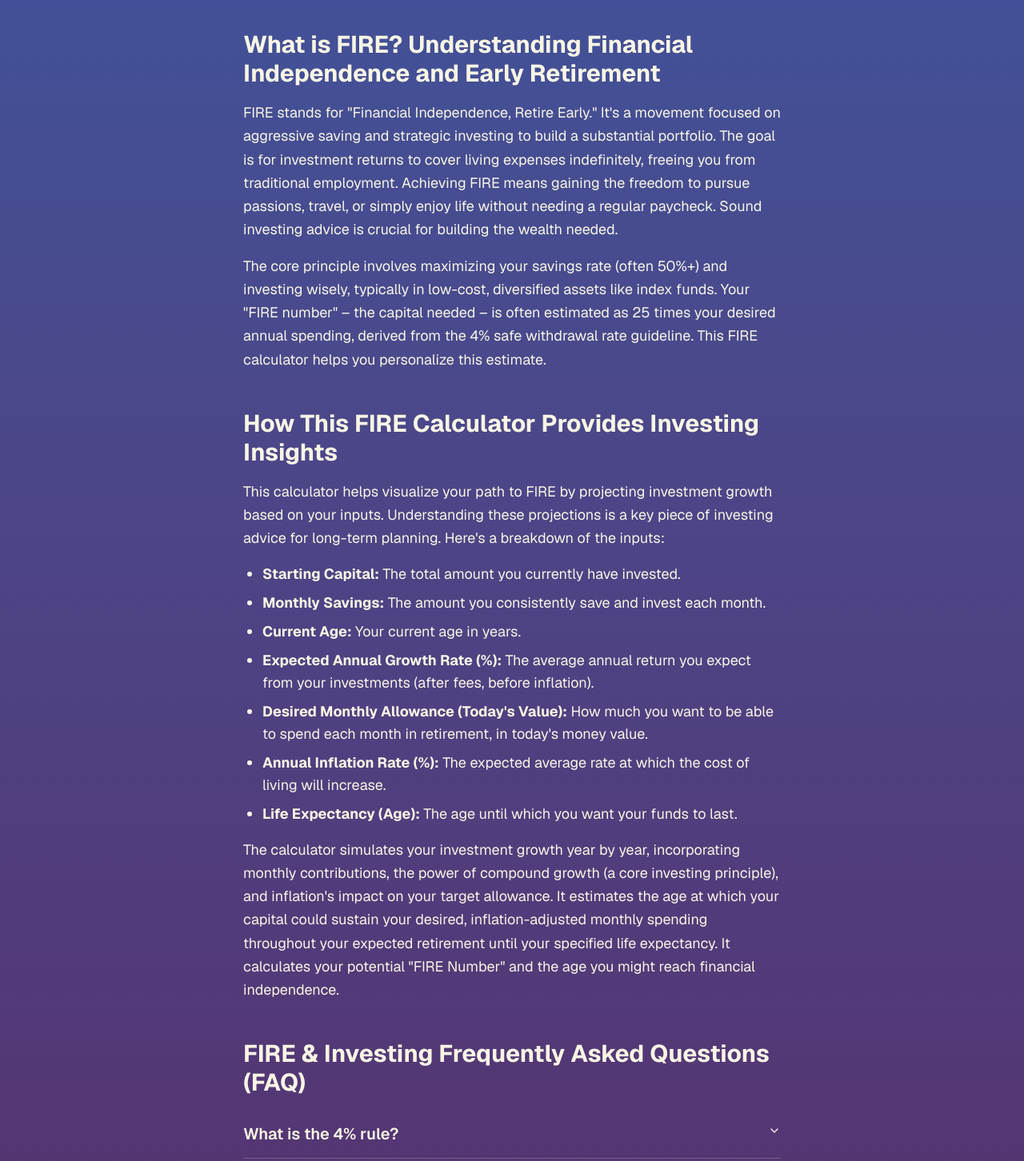
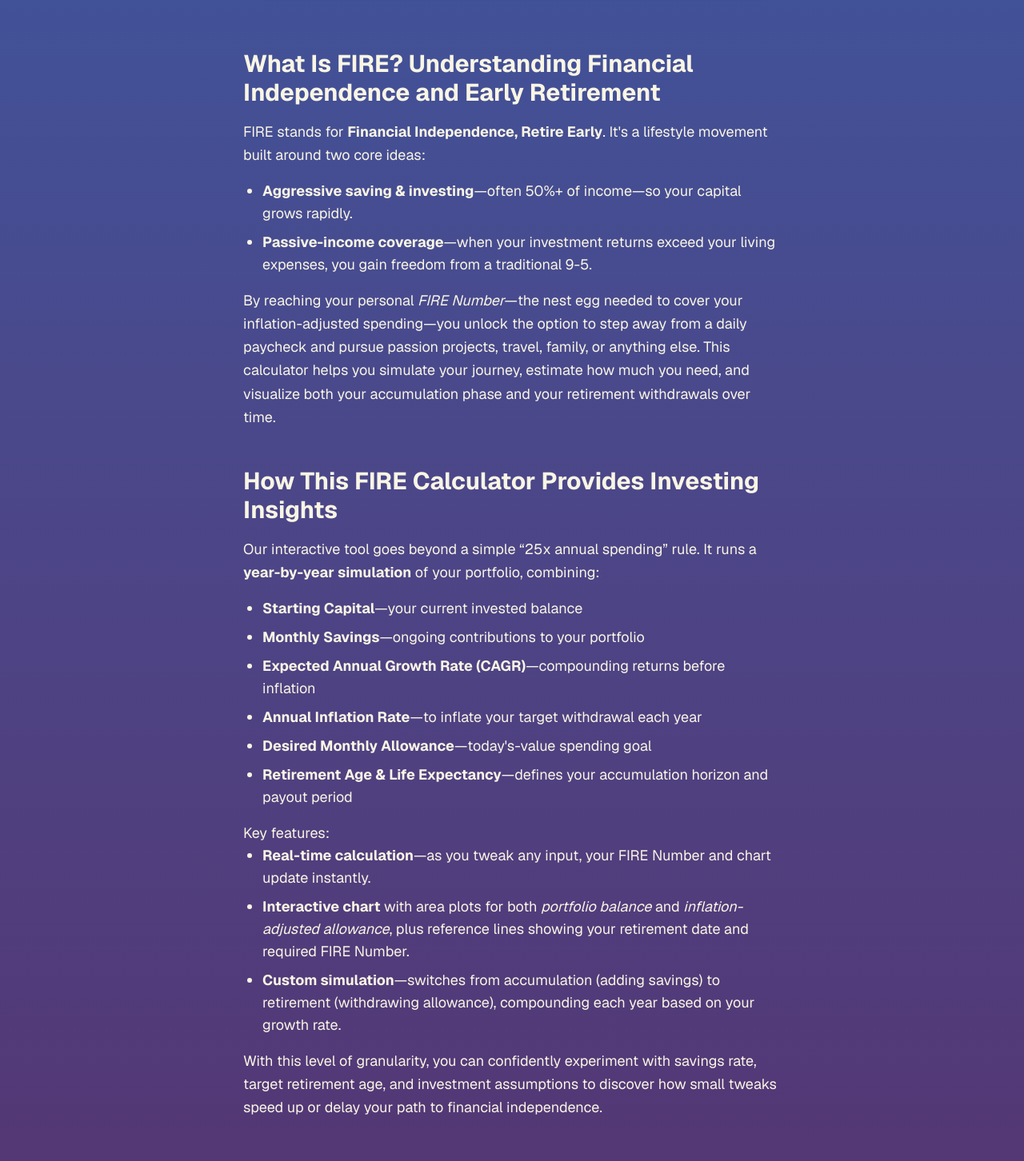
Before and after one commit to thefeli73/fire, a Next.js app: page / in a window 1280 px wide. Shown: the part 744-2196 px from the top of the page at 80% size. Built offline with nearby package versions, Linux system fonts and the light colour scheme.

Commit message:
update SEO texts

```diff
--- a/src/app/page.tsx
+++ b/src/app/page.tsx
@@ -10,9 +10,9 @@ import Footer from "./components/footer";
 
 export default function HomePage() {
   return (
-    <main className="text-primary-foreground to-destructive from-secondary flex min-h-screen flex-col items-center bg-gradient-to-b p-4">
+    <main className="text-primary-foreground to-destructive from-secondary flex min-h-screen flex-col items-center bg-gradient-to-b p-2">
       <div className="mx-auto flex flex-col items-center justify-center gap-4 text-center">
-        <div className="flex flex-row flex-wrap items-center justify-center gap-4 align-middle">
+        <div className="mt-8 flex flex-row flex-wrap items-center justify-center gap-4 align-middle">
           <Image
             src="/investingfire_logo_no-bg.svg"
             alt="InvestingFIRE Logo"
@@ -35,26 +35,32 @@ export default function HomePage() {
       <div className="mx-auto max-w-2xl py-12 text-left">
         <section className="mb-12">
           <h2 className="mb-4 text-3xl font-bold">
-            What is FIRE? Understanding Financial Independence and Early
+            What Is FIRE? Understanding Financial Independence and Early
             Retirement
           </h2>
           <p className="mb-4 text-lg leading-relaxed">
-            FIRE stands for &quot;Financial Independence, Retire Early.&quot;
-            It&apos;s a movement focused on aggressive saving and strategic
-            investing to build a substantial portfolio. The goal is for
-            investment returns to cover living expenses indefinitely, freeing
-            you from traditional employment. Achieving FIRE means gaining the
-            freedom to pursue passions, travel, or simply enjoy life without
-            needing a regular paycheck. Sound investing advice is crucial for
-            building the wealth needed.
+            FIRE stands for{" "}
+            <strong>Financial Independence, Retire Early</strong>. It&apos;s a
+            lifestyle movement built around two core ideas:
           </p>
+          <ul className="mb-4 ml-6 list-disc space-y-2 text-lg">
+            <li>
+              <strong>Aggressive saving & investing</strong>—often 50%+ of
+              income—so your capital grows rapidly.
+            </li>
+            <li>
+              <strong>Passive-income coverage</strong>—when your investment
+              returns exceed your living expenses, you gain freedom from a
+              traditional 9-5.
+            </li>
+          </ul>
           <p className="text-lg leading-relaxed">
-            The core principle involves maximizing your savings rate (often
-            50%+) and investing wisely, typically in low-cost, diversified
-            assets like index funds. Your &quot;FIRE number&quot; – the capital
-            needed – is often estimated as 25 times your desired annual
-            spending, derived from the 4% safe withdrawal rate guideline. This
-            FIRE calculator helps you personalize this estimate.
+            By reaching your personal <em>FIRE Number</em>—the nest egg needed
+            to cover your inflation-adjusted spending—you unlock the option to
+            step away from a daily paycheck and pursue passion projects, travel,
+            family, or anything else. This calculator helps you simulate your
+            journey, estimate how much you need, and visualize both your
+            accumulation phase and your retirement withdrawals over time.
           </p>
         </section>
 
@@ -63,51 +69,58 @@ export default function HomePage() {
             How This FIRE Calculator Provides Investing Insights
           </h2>
           <p className="mb-4 text-lg leading-relaxed">
-            This calculator helps visualize your path to FIRE by projecting
-            investment growth based on your inputs. Understanding these
-            projections is a key piece of investing advice for long-term
-            planning. Here&apos;s a breakdown of the inputs:
+            Our interactive tool goes beyond a simple “25x annual spending”
+            rule. It runs a <strong>year-by-year simulation</strong> of your
+            portfolio, combining:
           </p>
           <ul className="mb-4 ml-6 list-disc space-y-2 text-lg">
             <li>
-              <strong>Starting Capital:</strong> The total amount you currently
-              have invested.
+              <strong>Starting Capital</strong>—your current invested balance
             </li>
             <li>
-              <strong>Monthly Savings:</strong> The amount you consistently save
-              and invest each month.
+              <strong>Monthly Savings</strong>—ongoing contributions to your
+              portfolio
             </li>
             <li>
-              <strong>Current Age:</strong> Your current age in years.
+              <strong>Expected Annual Growth Rate (CAGR)</strong>—compounding
+              returns before inflation
             </li>
             <li>
-              <strong>Expected Annual Growth Rate (%):</strong> The average
-              annual return you expect from your investments (after fees, before
-              inflation).
+              <strong>Annual Inflation Rate</strong>—to inflate your target
+              withdrawal each year
             </li>
             <li>
-              <strong>Desired Monthly Allowance (Today&apos;s Value):</strong>{" "}
-              How much you want to be able to spend each month in retirement, in
-              today&apos;s money value.
+              <strong>Desired Monthly Allowance</strong>—today&apos;s-value
+              spending goal
             </li>
             <li>
-              <strong>Annual Inflation Rate (%):</strong> The expected average
-              rate at which the cost of living will increase.
+              <strong>Retirement Age & Life Expectancy</strong>—defines your
+              accumulation horizon and payout period
+            </li>
+          </ul>
+          <p className="text-lg leading-relaxed">Key features:</p>
+          <ul className="mb-4 ml-6 list-disc space-y-2 text-lg">
+            <li>
+              <strong>Real-time calculation</strong>—as you tweak any input,
+              your FIRE Number and chart update instantly.
             </li>
             <li>
-              <strong>Life Expectancy (Age):</strong> The age until which you
-              want your funds to last.
+              <strong>Interactive chart</strong> with area plots for both{" "}
+              <em>portfolio balance</em> and{" "}
+              <em>inflation-adjusted allowance</em>, plus reference lines
+              showing your retirement date and required FIRE Number.
+            </li>
+            <li>
+              <strong>Custom simulation</strong>—switches from accumulation
+              (adding savings) to retirement (withdrawing allowance),
+              compounding each year based on your growth rate.
             </li>
           </ul>
           <p className="text-lg leading-relaxed">
-            The calculator simulates your investment growth year by year,
-            incorporating monthly contributions, the power of compound growth (a
-            core investing principle), and inflation&apos;s impact on your
-            target allowance. It estimates the age at which your capital could
-            sustain your desired, inflation-adjusted monthly spending throughout
-            your expected retirement until your specified life expectancy. It
-            calculates your potential &quot;FIRE Number&quot; and the age you
-            might reach financial independence.
+            With this level of granularity, you can confidently experiment with
+            savings rate, target retirement age, and investment assumptions to
+            discover how small tweaks speed up or delay your path to financial
+            independence.
           </p>
         </section>
 
@@ -118,86 +131,106 @@ export default function HomePage() {
           <Accordion type="single" collapsible className="w-full">
             <AccordionItem value="item-1">
               <AccordionTrigger className="text-xl font-semibold">
-                What is the 4% rule?
+                What methodology does this calculator use?
               </AccordionTrigger>
               <AccordionContent className="text-lg leading-relaxed">
-                The 4% rule is a guideline suggesting that you can safely
-                withdraw 4% of your investment portfolio&apos;s value in your
-                first year of retirement, and then adjust that amount for
-                inflation each subsequent year, with a high probability of your
-                money lasting for at least 30 years. This calculator uses a more
-                dynamic simulation based on your life expectancy but is related
-                to this concept.
+                We run a multi-year projection in two phases:
+                <ol className="ml-6 list-decimal space-y-1">
+                  <li>
+                    <strong>Accumulation:</strong> Your balance grows by CAGR
+                    and you add monthly savings.
+                  </li>
+                  <li>
+                    <strong>Retirement:</strong> The balance continues
+                    compounding, but you withdraw an inflation-adjusted monthly
+                    allowance.
+                  </li>
+                </ol>
+                The result: a precise estimate of the capital you&apos;ll have
+                at retirement (your “FIRE Number”) and how long it will last
+                until your chosen life expectancy.
               </AccordionContent>
             </AccordionItem>
 
             <AccordionItem value="item-2">
               <AccordionTrigger className="text-xl font-semibold">
-                Is the Expected Growth Rate realistic? Finding the right
-                investing advice often starts here.
+                Why isn&apos;t this just the 4% rule?
               </AccordionTrigger>
               <AccordionContent className="text-lg leading-relaxed">
-                Historically, diversified stock market investments have returned
-                around 7-10% annually long-term (before inflation). A rate of 7%
-                (after fees) is common, but remember past performance
-                doesn&apos;t guarantee future results, a fundamental piece of
-                investing advice. Choose a rate reflecting your risk tolerance
-                and investment strategy.
+                The 4% rule is a useful starting point (25× annual spending),
+                but it assumes a fixed withdrawal rate with inflation
+                adjustments and doesn&apos;t model ongoing savings or dynamic
+                market returns. Our calculator simulates each year&apos;s
+                growth, contributions, and inflation-indexed withdrawals to give
+                you a tailored picture.
               </AccordionContent>
             </AccordionItem>
 
             <AccordionItem value="item-3">
               <AccordionTrigger className="text-xl font-semibold">
-                How does inflation impact my FIRE number?
+                How do I choose a realistic growth rate?
               </AccordionTrigger>
               <AccordionContent className="text-lg leading-relaxed">
-                Inflation erodes the purchasing power of money over time. Your
-                desired monthly allowance needs to increase each year just to
-                maintain the same standard of living. This calculator accounts
-                for this by adjusting your target allowance upwards based on the
-                inflation rate you provide, ensuring the calculated FIRE number
-                supports your desired lifestyle in future dollars.
+                Historically, a diversified portfolio of equities and bonds has
+                returned around 7-10% per year before inflation. We recommend
+                starting around 6-8% (net of fees), then running “what-if”
+                scenarios—5% on the conservative side, 10% on the aggressive
+                side—to see how they affect your timeline.
               </AccordionContent>
             </AccordionItem>
 
             <AccordionItem value="item-4">
               <AccordionTrigger className="text-xl font-semibold">
-                Can I really retire early with FIRE?
+                How does inflation factor into my FIRE Number?
               </AccordionTrigger>
               <AccordionContent className="text-lg leading-relaxed">
-                Retiring significantly early is achievable but demands
-                discipline, a high savings rate, and smart investing. Success
-                depends on income, expenses, savings habits, and investment
-                returns. Use this FIRE calculator as a planning tool,
-                understanding it provides estimates based on your assumptions
-                and chosen investing approach.
+                Cost of living rises. To maintain today&apos;s lifestyle, your
+                monthly allowance must grow each year by your inflation rate.
+                This calculator automatically inflates your desired monthly
+                spending and subtracts it from your portfolio during retirement,
+                ensuring your FIRE Number keeps pace with rising expenses.
               </AccordionContent>
             </AccordionItem>
 
             <AccordionItem value="item-5">
               <AccordionTrigger className="text-xl font-semibold">
-                What does FIRE stand for?
+                Can I really retire early with FIRE?
               </AccordionTrigger>
               <AccordionContent className="text-lg leading-relaxed">
-                FIRE stands for Financial Independence, Retire Early. It
-                represents a lifestyle movement aimed at maximizing your savings
-                rate through increased income and/or decreased expenses to
-                achieve financial independence and retire much earlier than
-                traditional retirement age.
+                Early retirement is achievable with disciplined saving, smart
+                investing, and realistic assumptions. This tool helps you set
+                targets, visualize outcomes, and adjust inputs—so you can build
+                confidence in your plan and make informed trade-offs between
+                lifestyle, risk, and timeline.
               </AccordionContent>
             </AccordionItem>
 
             <AccordionItem value="item-6">
               <AccordionTrigger className="text-xl font-semibold">
-                How much should I save each month?
+                How should I use this calculator effectively?
               </AccordionTrigger>
               <AccordionContent className="text-lg leading-relaxed">
-                FIRE enthusiasts typically aim to save 50-70% of their income.
-                The more you can save, the faster you&apos;ll reach your FIRE
-                goal. However, the right amount depends on your income,
-                lifestyle, and target retirement age. Use the calculator to
-                experiment with different monthly savings amounts to see their
-                impact on your retirement timeline.
+                <ul className="ml-6 list-disc space-y-1">
+                  <li>
+                    Start with your actual numbers (capital, savings, age).
+                  </li>
+                  <li>
+                    Set conservative - mid - aggressive growth rates to bound
+                    possibilities.
+                  </li>
+                  <li>
+                    Slide your retirement age to explore “early” vs.
+                    “traditional” scenarios.
+                  </li>
+                  <li>
+                    Review the chart—especially the reference lines—to see when
+                    you hit FI and how withdrawals impact your balance.
+                  </li>
+                  <li>
+                    Experiment with higher savings rates or lower target
+                    spending to accelerate your path.
+                  </li>
+                </ul>
               </AccordionContent>
             </AccordionItem>
           </Accordion>
@@ -209,50 +242,58 @@ export default function HomePage() {
             FIRE Journey & Investing Resources
           </h2>
           <p className="mb-6 text-lg leading-relaxed">
-            Ready to dive deeper into FIRE and solidify your investing strategy?
-            Explore these valuable resources for financial independence planning
-            and investing advice:
+            Ready to deepen your knowledge and build a bullet-proof plan? Below
+            are some of our favorite blogs, books, tools, and communities for
+            financial independence and smart investing.
           </p>
 
           <div className="bg-secondary/20 my-8 rounded-md p-4 text-lg">
             <p className="font-semibold">Getting Started with FIRE:</p>
             <ol className="ml-6 list-decimal space-y-1">
               <li>
-                Calculate your personal numbers using this FIRE calculator and
-                other tools.
+                Run your first projection above to find your target FIRE Number.
+              </li>
+              <li>Identify areas to boost savings or reduce expenses.</li>
+              <li>
+                Study index-fund strategies and low-cost investing advice.
               </li>
               <li>
-                Seek sound investing advice and consider joining communities
-                like r/Fire for support.
+                Join{" "}
+                <a
+                  href="https://www.reddit.com/r/Fire/"
+                  target="_blank"
+                  className="text-primary hover:underline"
+                >
+                  supportive communities like r/Fire
+                </a>{" "}
+                to learn from real journeys.
               </li>
-              <li>Explore books and podcasts to deepen your understanding</li>
             </ol>
           </div>
 
           <div className="grid gap-8 md:grid-cols-2">
             <div>
-              <h3 className="mb-3 text-xl font-semibold">
-                Blogs & Investing Websites
-              </h3>
+              <h3 className="mb-3 text-xl font-semibold">Blogs & Websites</h3>
               <ul className="ml-6 list-disc space-y-2 text-lg">
                 <li>
                   <a
-                    href="https://www.mrmoneymustache.com/2012/01/13/the-shockingly-simple-math-behind-early-retirement/"
+                    href="https://www.mrmoneymustache.com/"
                     target="_blank"
                     className="text-primary hover:underline"
                   >
-                    Mr. Money Mustache - Simple Math Behind Early Retirement &
-                    Investing
-                  </a>
+                    Mr. Money Mustache
+                  </a>{" "}
+                  - Hardcore frugality & early retirement success stories.
                 </li>
                 <li>
                   <a
-                    href="https://www.playingwithfire.co/resources"
+                    href="https://www.playingwithfire.co/"
                     target="_blank"
                     className="text-primary hover:underline"
                   >
-                    Playing With FIRE - Comprehensive Resources
-                  </a>
+                    Playing With FIRE
+                  </a>{" "}
+                  - Community resources & real-life case studies.
                 </li>
                 <li>
                   <a
@@ -260,16 +301,15 @@ export default function HomePage() {
                     target="_blank"
                     className="text-primary hover:underline"
                   >
-                    r/Fire Reddit Community
-                  </a>
+                    r/Fire
+                  </a>{" "}
+                  - Active forum for questions, tips, and support.
                 </li>
               </ul>
             </div>
 
             <div>
-              <h3 className="mb-3 text-xl font-semibold">
-                Books & Investment Learning
-              </h3>
+              <h3 className="mb-3 text-xl font-semibold">Books & Podcasts</h3>
               <ul className="ml-6 list-disc space-y-2 text-lg">
                 <li>
                   <a
@@ -277,18 +317,19 @@ export default function HomePage() {
                     target="_blank"
                     className="text-primary hover:underline"
                   >
-                    Your Money or Your Life - Foundational FIRE & Investing
-                    Principles
-                  </a>
+                    Your Money or Your Life
+                  </a>{" "}
+                  - The classic guide to aligning money with values.
                 </li>
                 <li>
                   <a
-                    href="https://www.playingwithfire.co/"
+                    href="https://podcasts.apple.com/us/podcast/biggerpockets-money-podcast/id1330225136"
                     target="_blank"
                     className="text-primary hover:underline"
                   >
-                    Playing With FIRE Documentary
-                  </a>
+                    BiggerPockets Money Podcast
+                  </a>{" "}
+                  - Interviews on FIRE strategies and wealth building.
                 </li>
                 <li>
                   <a
@@ -296,37 +337,39 @@ export default function HomePage() {
                     target="_blank"
                     className="text-primary hover:underline"
                   >
-                    BiggerPockets Money Podcast - FIRE Calculators & Investing
-                    Strategies
-                  </a>
+                    InvestingFIRE Calculator Demo
+                  </a>{" "}
+                  - Deep dive on how interactive projections can guide your
+                  plan.
                 </li>
               </ul>
             </div>
 
             <div>
               <h3 className="mb-3 text-xl font-semibold">
-                Additional FIRE & Investing Calculators
+                Additional Calculators & Tools
               </h3>
               <ul className="ml-6 list-disc space-y-2 text-lg">
+                <li>
+                  <a
+                    href="https://ghostfol.io"
+                    target="_blank"
+                    className="text-primary hover:underline"
+                  >
+                    Ghostfolio
+                  </a>{" "}
+                  - Wealth management application for individuals.
+                </li>
                 <li>
                   <a
                     href="https://walletburst.com/tools/coast-fire-calculator/"
                     target="_blank"
                     className="text-primary hover:underline"
                   >
-                    Coast FIRE Calculator - For those considering a partial
-                    early retirement
-                  </a>
-                </li>
-                <li>
-                  <a
-                    href="https://www.empower.com/retirement-calculator"
-                    target="_blank"
-                    className="text-primary hover:underline"
-                  >
-                    Empower Retirement Planner - Free portfolio analysis and net
-                    worth tracking
-                  </a>
+                    Coast FIRE Calculator
+                  </a>{" "}
+                  - When you “max out” early contributions but let compounding
+                  do the rest.
                 </li>
                 <li>
                   <a
@@ -334,37 +377,9 @@ export default function HomePage() {
                     target="_blank"
                     className="text-primary hover:underline"
                   >
-                    CAGR Compound Interest Calculator - Understand Investment
-                    Growth
-                  </a>
-                </li>
-              </ul>
-            </div>
-
-            <div>
-              <h3 className="mb-3 text-xl font-semibold">
-                Recent Investing & FIRE Articles
-              </h3>
-              <ul className="ml-6 list-disc space-y-2 text-lg">
-                <li>
-                  <a
-                    href="https://www.businessinsider.com/retiring-tech-early-coast-fire-make-me-millionaire-2025-4"
-                    target="_blank"
-                    className="text-primary hover:underline"
-                  >
-                    Coast FIRE: Retiring in your 30s while becoming a
-                    millionaire by 60
-                  </a>
-                </li>
-                <li>
-                  <a
-                    href="https://www.businessinsider.com/financial-independence-retire-early-saving-loneliness-retreat-bali-making-friends-2025-2"
-                    target="_blank"
-                    className="text-primary hover:underline"
-                  >
-                    The Social Side of FIRE: Finding Community in Financial
-                    Independence
-                  </a>
+                    Compound Interest Calculator
+                  </a>{" "}
+                  - Explore the power of growth rates in isolation.
                 </li>
               </ul>
             </div>
```
